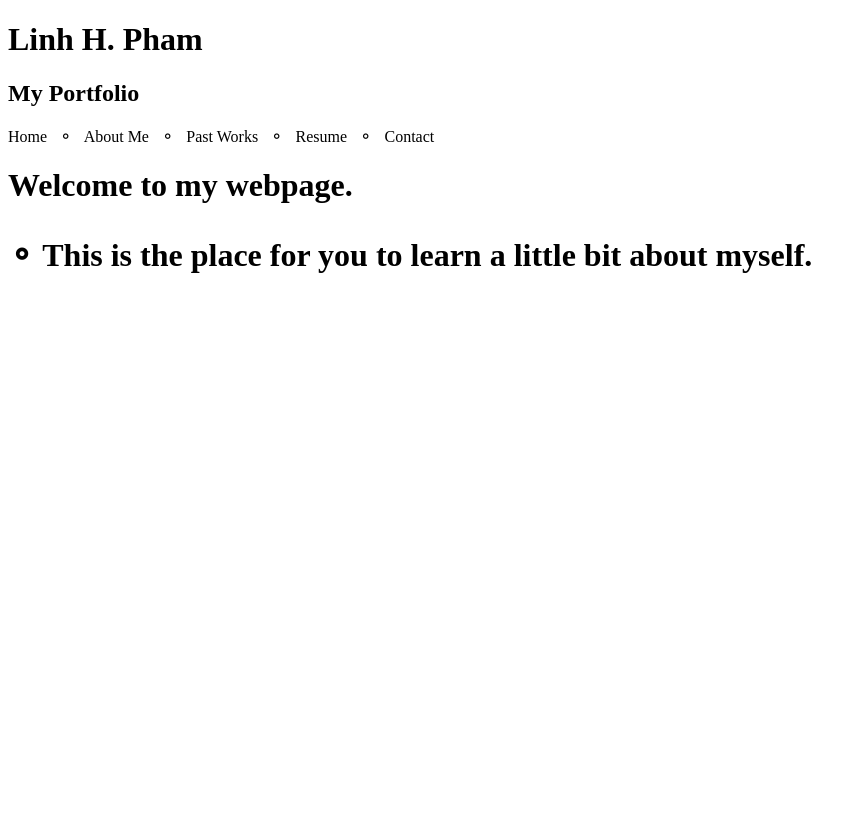
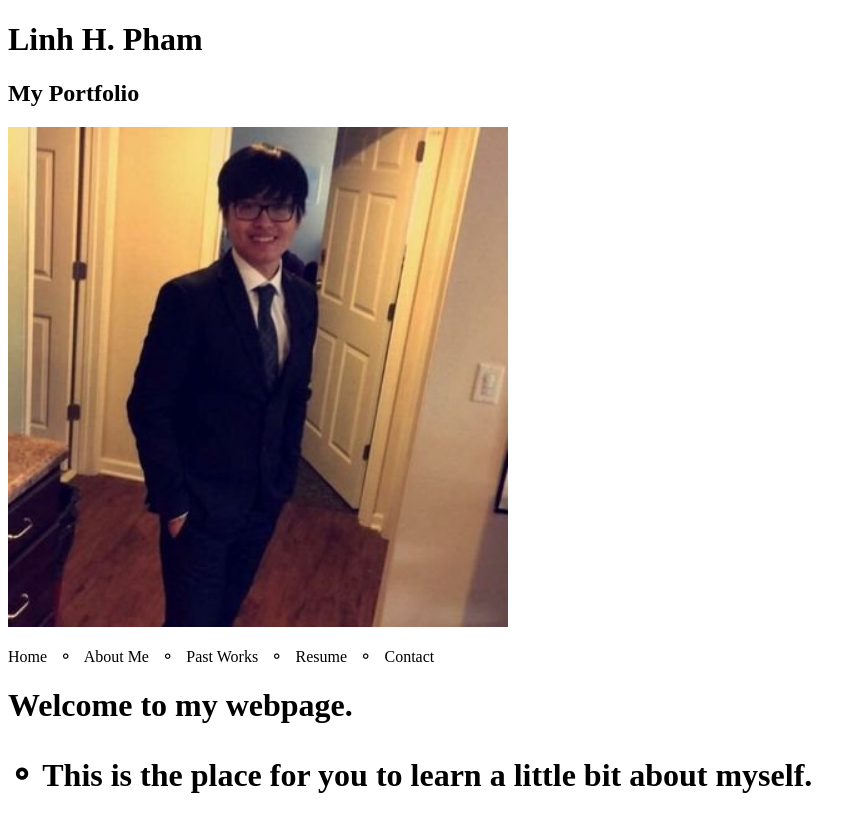
Before and after one commit to linnypham/Consider-this-your-Turn, a plain HTML site: page index.html in a window 1280 px wide. Shown: the whole page, without its empty margins (0-866 px from the left). Before the commit the page ends 800 px from the top, so only its background shows below. Drawn offline with Linux system fonts and the light colour scheme.

Commit message:
Update index.html

```diff
--- a/index.html
+++ b/index.html
@@ -14,6 +14,7 @@ Date:09/08/2021
 	<header>
 		<h1>Linh H. Pham</h1>
     		<h2>My Portfolio</h2>
+		<img src="images/linny.jpg" alt="Linh Pham" height="500" width="500">
  	</header>
   <nav>
     <p>Home &nbsp; &#9900; &nbsp;
```
